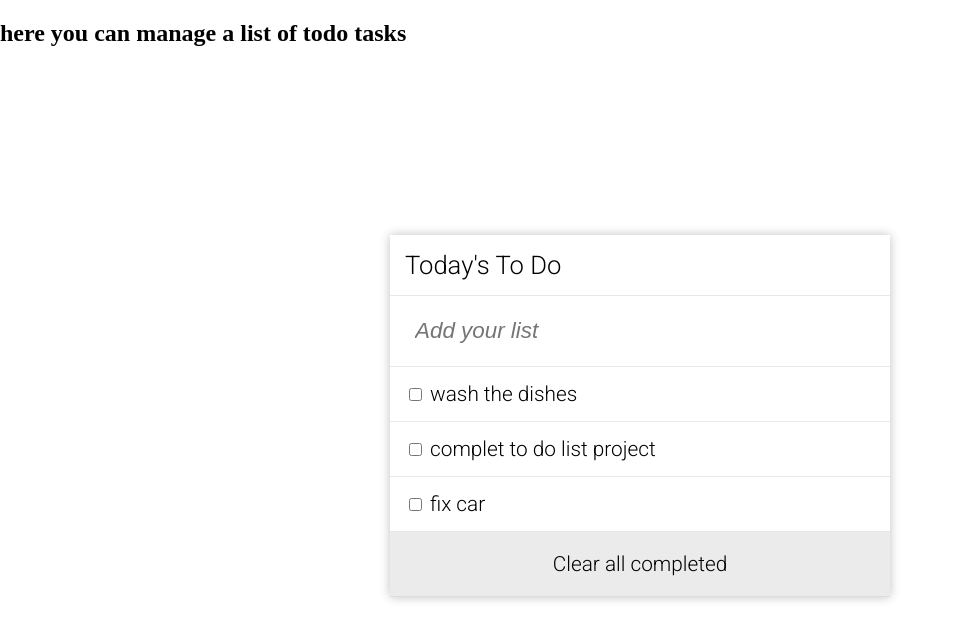
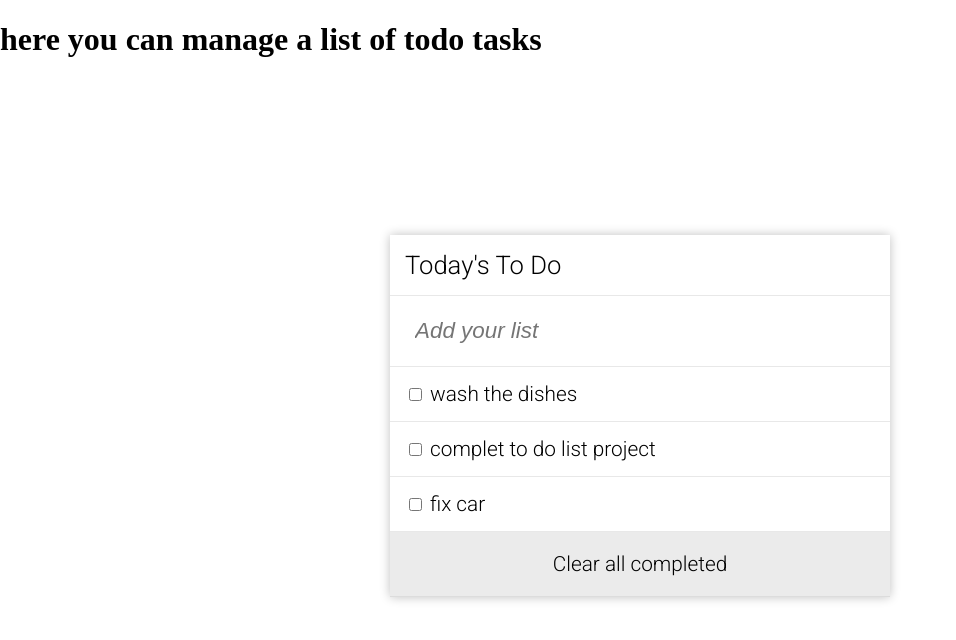
Before and after one commit to TadesseDev/To-Do-list, a website built with webpack: page src/index.html in a window 1280 px wide. Shown: the whole page, without its empty margins (0-956 px from the left). Built offline with nearby package versions, Linux system fonts and the light colour scheme.

Commit message:
change 2 text to h1

```diff
--- a/src/index.html
+++ b/src/index.html
@@ -6,7 +6,7 @@
     <title>Wbpack Exercise</title>
 </head>
 <body>
-    <h2>here you can manage a list of todo tasks</h2>
+    <h1>here you can manage a list of todo tasks</h1>
     <ul id="to-do-lists">
         <li><span class="title">Today's To Do</span></li>
         <li><label for="new-task"></label><input type="text" id="new-task" placeholder="Add your list"></li>
```
